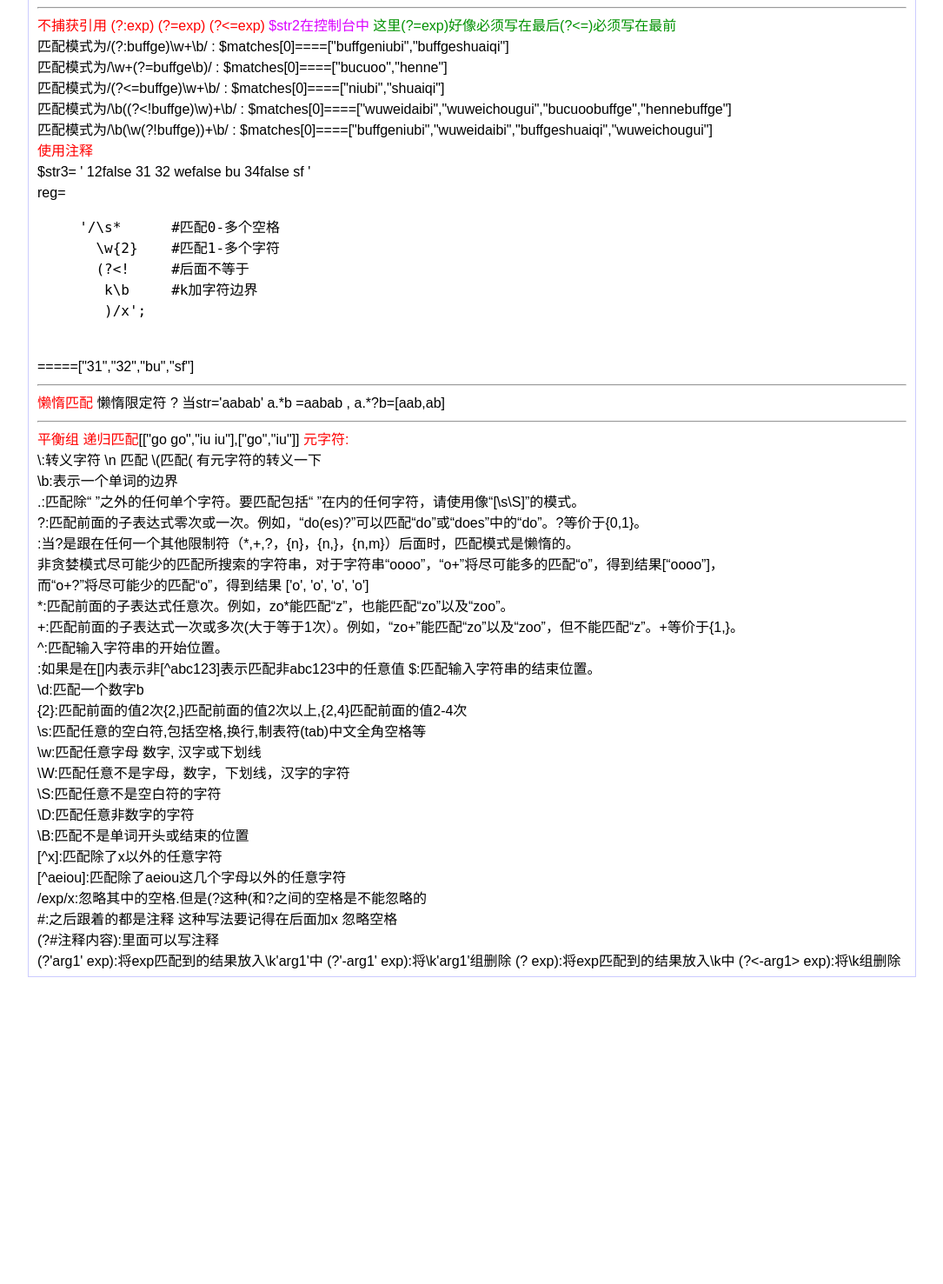
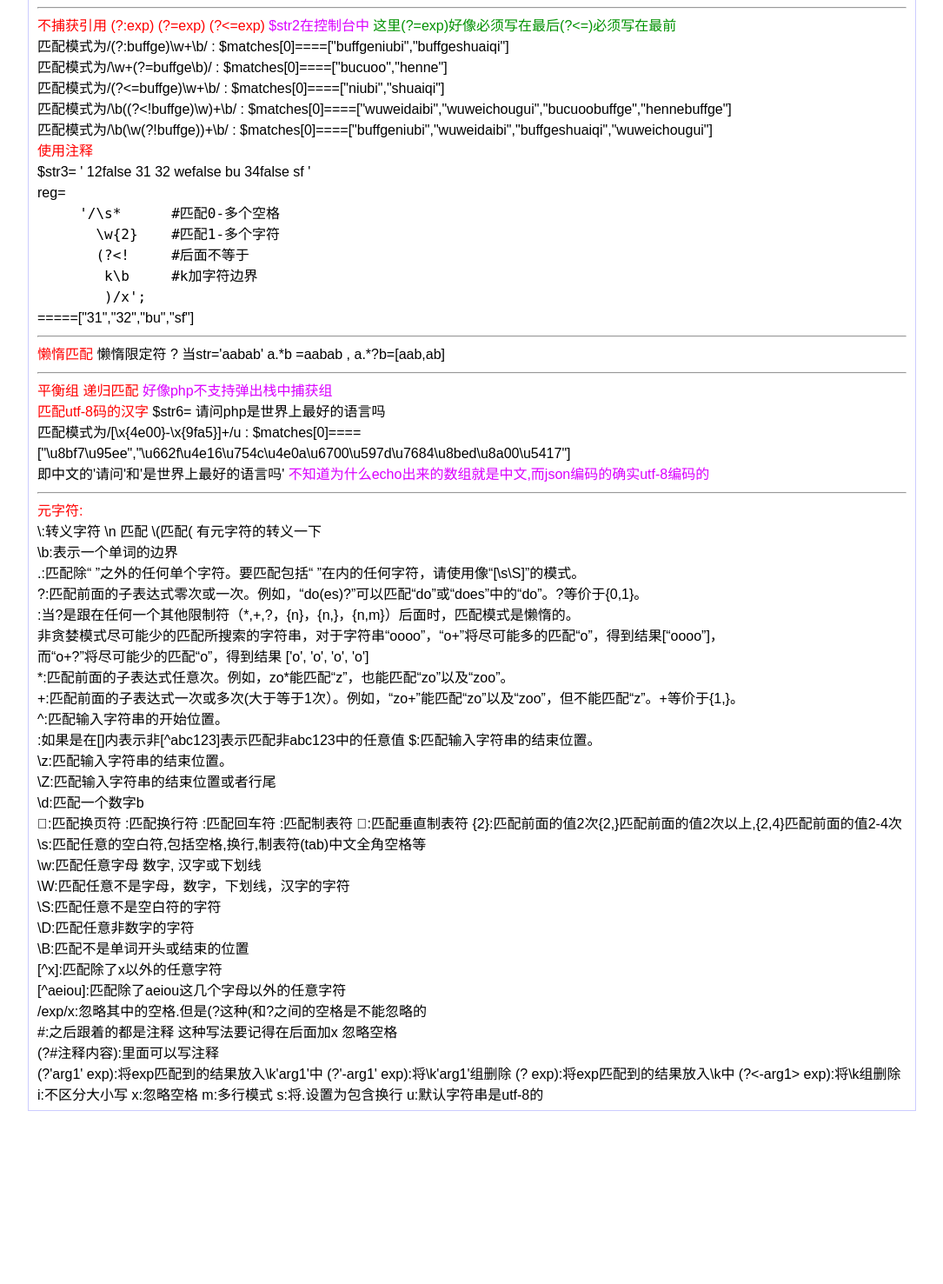
Before and after one commit to guoyu07/Regexp, a PHP site: page / in a window 1280 px wide. Shown: the part 701-2178 px from the top of the page at 87% size, without its empty margins (97-1182 px from the left). Before the commit the page ends 1825 px from the top, so only its background shows below. Run offline with PHP 8.4, Linux system fonts and the light colour scheme.

Commit message:
删除捕获组貌似不可以

```diff
--- a/index.php
+++ b/index.php
@@ -89,21 +89,46 @@ echo "<span class='red'>不捕获引用 (?:exp) (?=exp) (?&lt;=exp)</span> <span
        \w{2}    #匹配1-多个字符
        (?&lt;!     #后面不等于
         k\b     #k加字符边界
-        )/x';</pre><br/>
+        )/x';</pre>
         =====" . json_encode($matches6[0]) . "
 <hr/>
     ";
 echo "<span class='red'>懒惰匹配</span> 懒惰限定符 ?   当str='aabab' a.*b =aabab , a.*?b=[aab,ab]<br/><hr/>
      ";
-$str4='<third<second><first>这是最内处</first></second>third>';
-$str5='123asc124';
-$reg4="/(?'arg1'\d+)(?'-arg1'[a-z]+)(?'arg3'\d+)/";
-$reg5='/<
-        []
-        /x';
-preg_match($reg4, $str5,$matches);
-echo "<span class='red'>平衡组 递归匹配</span>".json_encode($matches)."
+$str4 = 'xx <aa <bbb> <bbb> aa> yy';
+$reg4 = "/<         #匹配一个<
+            [^<>]*
+            (
+                (
+                    (?'group'<)    #匹配一个<放入栈中
+                    [^<>]*
+                )+
+                (
+                    (?'-group'>)    #匹配一个<放入栈中
+                    [^<>]*
+                )+
+            )*
+            (?(group)(?!))      #如果栈中有group 则匹配(?!)后面跟着的任何不是.因为是空 即一定为假 匹配失败
+        >/x";
+$reg4_1="/<[^<>]*(((?'group'<)[^<>]*)+((?'-group'>)[^<>]*)+)*(?(group)(?!))>/";
+//preg_match($reg4, $str4, $matches7);
+echo "<span class='red'>平衡组 递归匹配</span> <span class='purple'>好像php不支持弹出栈中捕获组</span>
+    <br/>
     ";
+//echo json_encode($matches7[0]);
+$str6 = "请问php是世界上最好的语言吗";
+preg_match_all("/[\x{4e00}-\x{9fa5}]+/u", $str6, $matches);
+echo "<span class='red'>匹配utf-8码的汉字</span> \$str6= 请问php是世界上最好的语言吗<br/>
+    匹配模式为/[\x{4e00}-\x{9fa5}]+/u : \$matches[0]==== <br/>" . json_encode($matches[0]) . "<br/>
+    即中文的'{$matches[0][0]}'和'{$matches[0][1]}'<span class='purple'>
+        不知道为什么echo出来的数组就是中文,而json编码的确实utf-8编码的</span><br/><hr/>
+    ";
+
+
+
+
+
+
 echo "<span class='red'>元字符:</span><br/>
         \:转义字符 \\n 匹配\n \(匹配( 有元字符的转义一下<br/>
         \b:表示一个单词的边界<br/>
@@ -117,7 +142,14 @@ echo "<span class='red'>元字符:</span><br/>
         ^:匹配输入字符串的开始位置。<br/>
          :如果是在[]内表示非[^abc123]表示匹配非abc123中的任意值
         $:匹配输入字符串的结束位置。<br/>
+        \z:匹配输入字符串的结束位置。<br/>
+        \Z:匹配输入字符串的结束位置或者行尾<br/>
         \d:匹配一个数字b<br/>
+        \f:匹配换页符
+        \n:匹配换行符
+        \r:匹配回车符
+        \t:匹配制表符
+        \v:匹配垂直制表符
         {2}:匹配前面的值2次{2,}匹配前面的值2次以上,{2,4}匹配前面的值2-4次<br/>
         \s:匹配任意的空白符,包括空格,换行,制表符(tab)中文全角空格等<br/>
         \w:匹配任意字母 数字, 汉字或下划线<br/>
@@ -134,16 +166,11 @@ echo "<span class='red'>元字符:</span><br/>
         (?'-arg1' exp):将\k'arg1'组删除
         (?<arg1> exp):将exp匹配到的结果放入\k<arg1>中
         (?<-arg1> exp):将\k<arg1>组删除
-
-
-
-
-
-
-
-
-
-
+        i:不区分大小写
+        x:忽略空格
+        m:多行模式
+        s:将.设置为包含换行
+        u:默认字符串是utf-8的
 
 ";
 require 'include/footer.inc.php';
--- a/public/css/style_1.css
+++ b/public/css/style_1.css
@@ -2,7 +2,7 @@
   <#时间 = "4:15:39">
   <#人物 = "buff" >
   <#备注 = " ">     */
-body,ol,ul,h1,h2,h3,h4,h5,h6,p,th,td,dl,dd,form,fieldset,legend,input,textarea,select{margin:0;padding:0}
+body,ol,ul,h1,h2,h3,h4,h5,h6,p,th,td,dl,dd,form,fieldset,legend,input,textarea,select,pre{margin:0;padding:0}
 body{font:16px/1.5 "Microsoft Yahei", 微软雅黑, arial,"宋体";background:#fff;-webkit-text-size-adjust:100%;}
 a{color:#2d374b;text-decoration:none} a:hover{text-decoration:underline} em{font-style:normal}
 li{list-style:none} img{border:0;vertical-align:middle} table{border-collapse:collapse;border-spacing:0}
```
